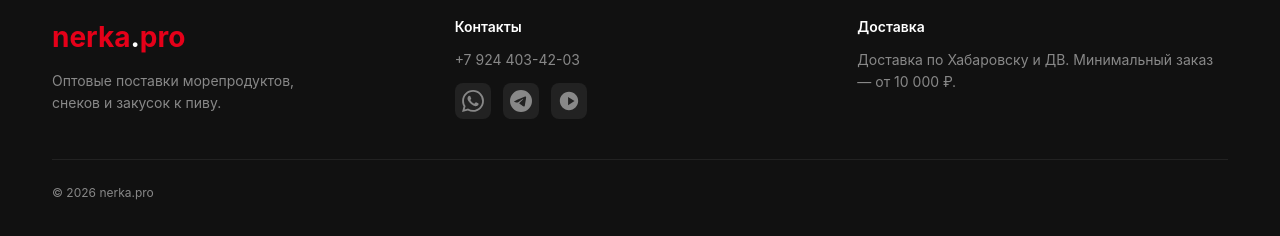
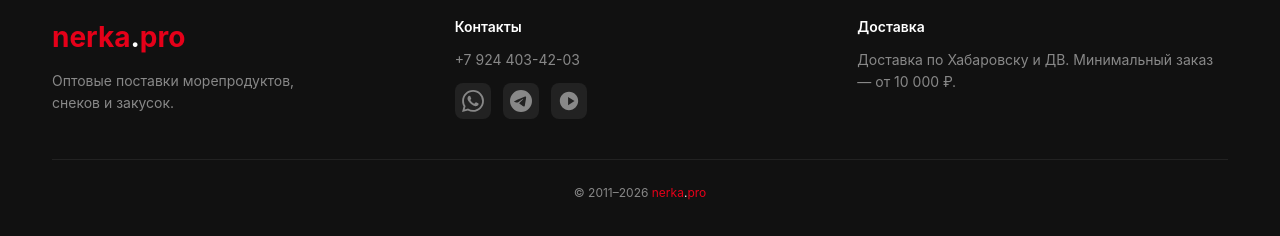
Before and after one commit to crptnck/nerka, a Next.js app: page / in a window 1280 px wide. Shown: the part 5277-5513 px from the top of the page. Built offline with nearby package versions, Linux system fonts and the light colour scheme; no server answers.

Commit message:
style: center footer copyright
Co-Authored-By: Oz <oz-agent@warp.dev>

```diff
--- a/app/globals.css
+++ b/app/globals.css
@@ -217,6 +217,7 @@ body.scrolled .search-bar { top: 40px; }
   margin-top: 40px; padding-top: 24px;
   border-top: 1px solid var(--border);
   font-size: 12px; color: var(--muted);
+  text-align: center;
 }
 
 /* ---- Responsive ---- */
--- a/app/layout.tsx
+++ b/app/layout.tsx
@@ -49,7 +49,7 @@ export default function RootLayout({ children }: { children: React.ReactNode })
                   <span className="logo-dot">.</span>
                   <span className="logo-red">pro</span>
                 </div>
-                <p>Оптовые поставки морепродуктов,<br />снеков и закусок к пиву.</p>
+                <p>Оптовые поставки морепродуктов,<br />снеков и закусок.</p>
               </div>
               <div>
                 <h4>Контакты</h4>
@@ -73,7 +73,7 @@ export default function RootLayout({ children }: { children: React.ReactNode })
                 <p>Доставка по Хабаровску и ДВ. Минимальный заказ — от 10 000 ₽.</p>
               </div>
             </div>
-            <div className="footer-bottom">© {new Date().getFullYear()} nerka.pro</div>
+            <div className="footer-bottom">© 2011–{new Date().getFullYear()} <span className="logo-red">nerka</span><span className="logo-dot">.</span><span className="logo-red">pro</span></div>
           </div>
         </footer>
       </body>
```
